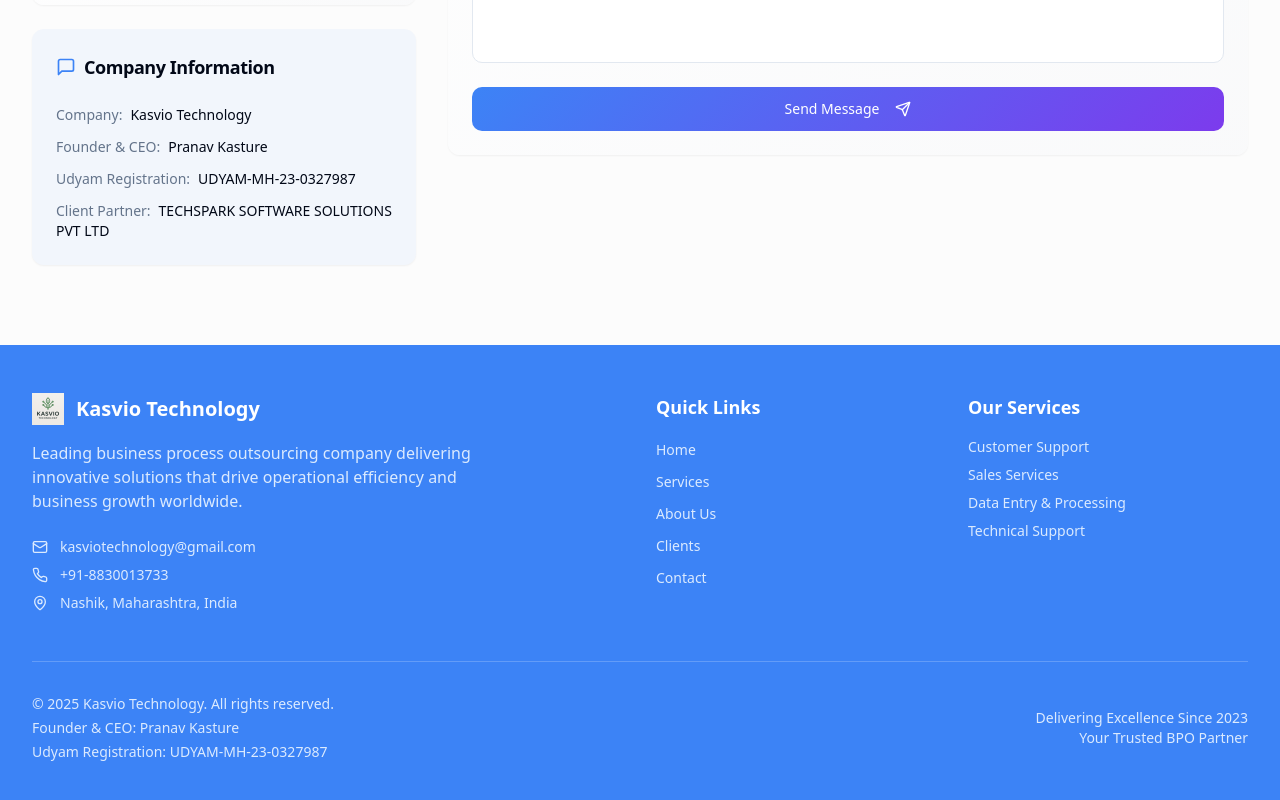
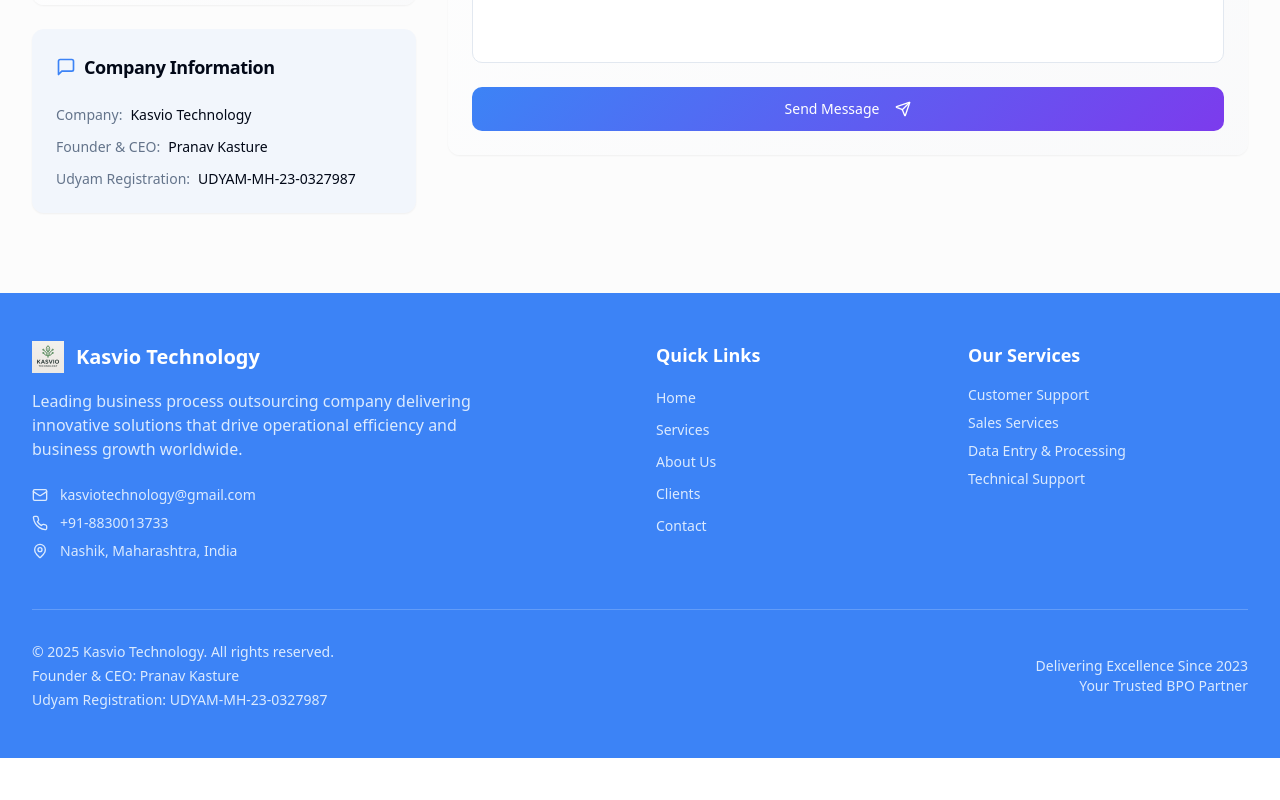
Before and after one commit to pranav6102001/kasvio-tech-spark, a React (Vite) app: page / in a window 1280 px wide. Shown: the part 4782-5582 px from the top of the page. After the commit the page ends 5540 px from the top, so only its background shows below. Built offline with nearby package versions, Linux system fonts and the light colour scheme.

Commit message:
Remove client partner reference

```diff
--- a/src/components/Contact.tsx
+++ b/src/components/Contact.tsx
@@ -116,10 +116,6 @@ const Contact = () => {
                 <div>
                   <span className="text-muted-foreground">Udyam Registration:</span>
                   <span className="text-foreground font-medium ml-2">UDYAM-MH-23-0327987</span>
-                </div>
-                <div>
-                  <span className="text-muted-foreground">Client Partner:</span>
-                  <span className="text-foreground font-medium ml-2">TECHSPARK SOFTWARE SOLUTIONS PVT LTD</span>
                 </div>
               </CardContent>
             </Card>
```
